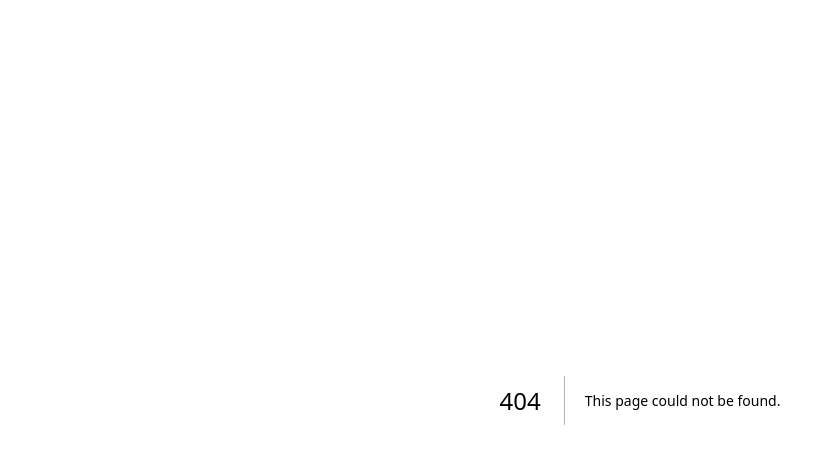
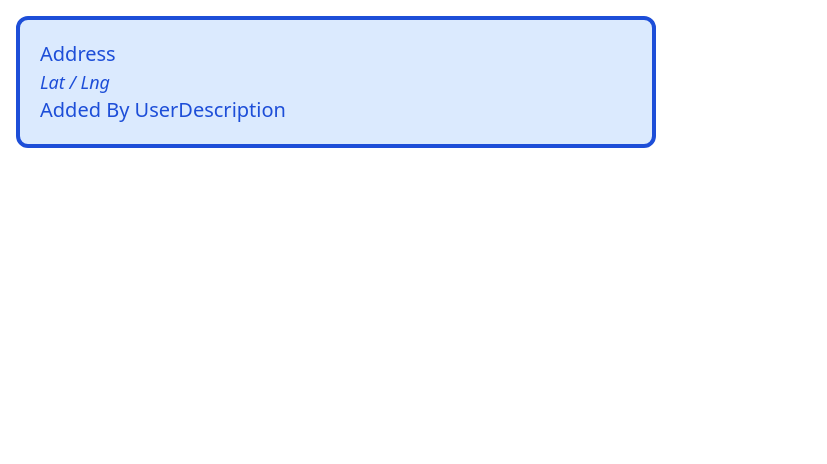
Before and after one commit to jack-crawford-1/Community-Garden-App, a Next.js app: page /locations/1 in a window 1280 px wide. Before the commit this address had no page. Shown: the top 464 px of the page, without its empty margins (0-827 px from the left). Built offline with nearby package versions, Linux system fonts and the light colour scheme.

Commit message:
moved icon into UseEffect hook to stop rerendering and added placeholder single location page

```diff
--- /dev/null
+++ b/pages/locations/[id].tsx
@@ -0,0 +1,29 @@
+'use client'
+
+import '../../src/app/styles/globals.css'
+
+interface Coords {
+  id: number
+  lat: string
+  lng: string
+  address: string
+  description: string
+  addedByUserId: number
+}
+
+export default function LocationPage(Coords: Coords) {
+  return (
+    <div className="bg-blue-100 text-blue-700 border-4 rounded-xl border-blue-700 w-screen md:w-1/2 p-5 m-4 text-xl">
+      Address
+      {/* <div className="font-bold text-2xl">{location.address}</div> */}
+      <div className="italic text-lg">
+        Lat / Lng
+        {/* Lat: {location.lat} / Lng: {location.lng} */}
+      </div>
+      Added By User
+      {/* <div className="text-lg">Added by: {location.addedByUserId}</div> */}
+      Description
+      {/* <div className="text-2xl">{location.description}</div> */}
+    </div>
+  )
+}
--- a/src/app/components/overlays/MapMarker.tsx
+++ b/src/app/components/overlays/MapMarker.tsx
@@ -31,12 +31,11 @@ const MapMarker = ({ map }: MapMarkerProps) => {
     fetchCoordinates()
   }, [])
 
-  const icon = {
-    url: '/leaf1.png',
-    scaledSize: new google.maps.Size(40, 40),
-  }
-
   useEffect(() => {
+    const icon = {
+      url: '/leaf.png',
+      scaledSize: new google.maps.Size(40, 40),
+    }
     if (map && locations.length > 0) {
       locations.forEach((location) => {
         const marker = new google.maps.Marker({
```
